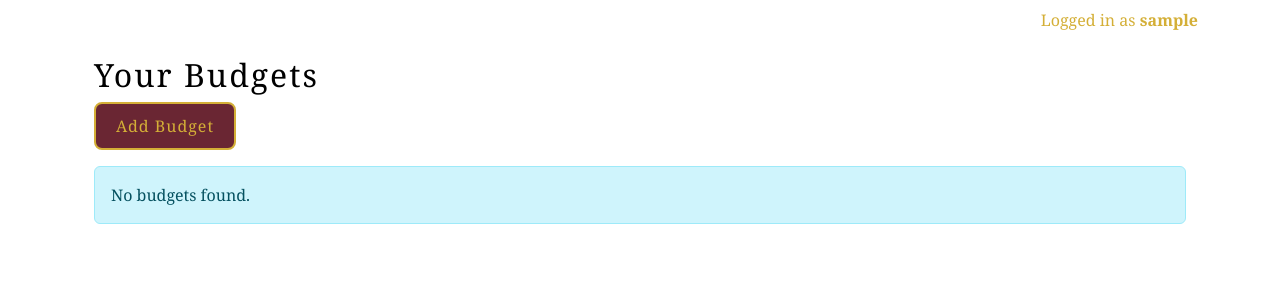
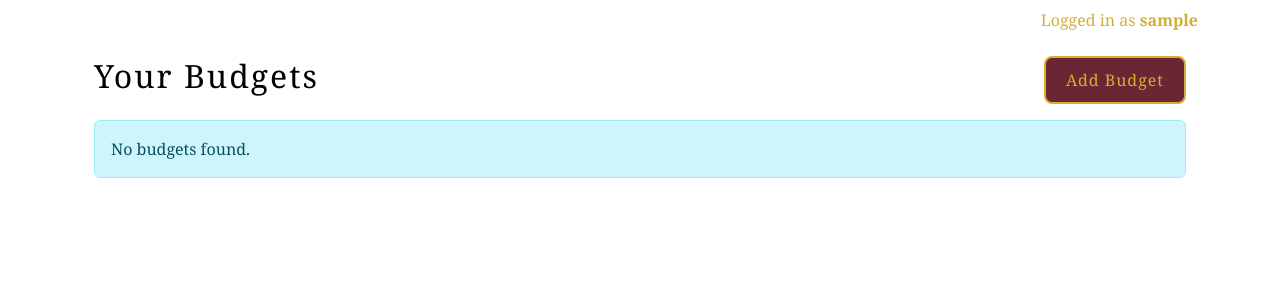
Before and after one commit to Ammaarah-web/Capstone-, a Django app: page /budgets/ in a window 1280 px wide. Shown: the part 80-380 px from the top of the page. Run offline with Django 4.2, Linux system fonts and the light colour scheme; the visitor is signed in with stand-in values (Sample User, id 1); data that the repository does not hold is empty.

Commit message:
aligin buttons on dashboard and the budgets page

```diff
--- a/templates/budgets.html
+++ b/templates/budgets.html
@@ -1,8 +1,8 @@
 {% extends 'base.html' %}
 {% block content %}
 <div class="container mt-4" style="margin-top: 100px;">
-    <h2 class="page-title mb-2" style="margin-top: 0px; color: #000;">Your Budgets</h2>
     <div class="d-flex justify-content-between align-items-center mb-3">
+        <h2 class="page-title mb-2 m-0" style="margin-top: 0px; color: #000;">Your Budgets</h2>
         <a href="{% url 'add_budget' %}" class="btn btn-primary">Add Budget</a>
     </div>
     <div class="row justify-content-center">
--- a/templates/expenses/dashboard.html
+++ b/templates/expenses/dashboard.html
@@ -5,7 +5,7 @@
 
     <h2 class="page-title mb-2 mt-0" style="padding-top: 0px; color: #000;">Dashboard</h2>
 
-    <div class="d-flex justify-content-end align-items-center mb-2" style="margin-top: -10px;">
+    <div class="d-flex justify-content-end align-items-center mb-4" style="margin-top: -48px; margin-bottom: 32px;">
         <a href="{% url 'add_expense' %}" class="btn btn-primary">Add New Expense</a>
     </div>
 
```
